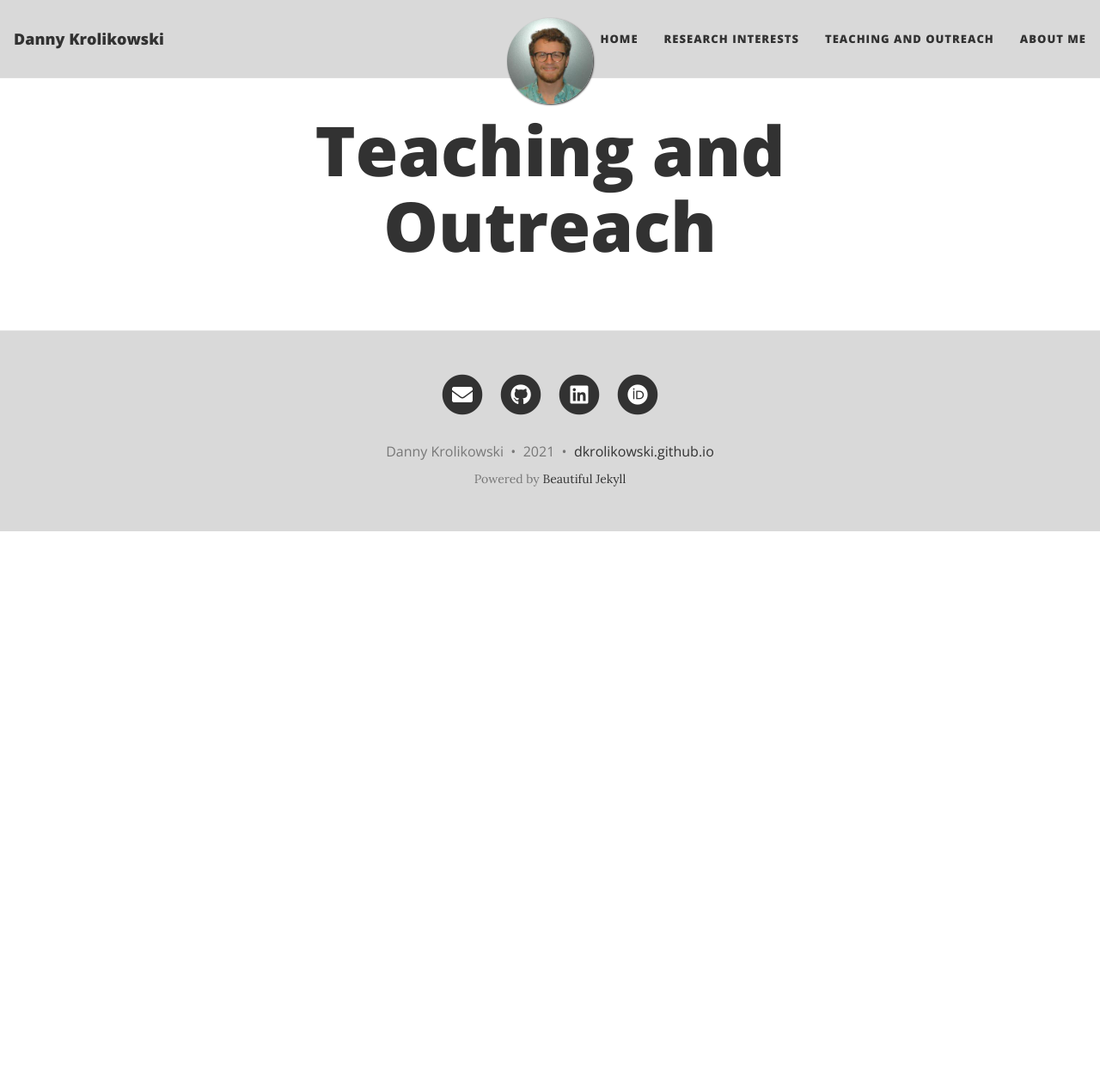
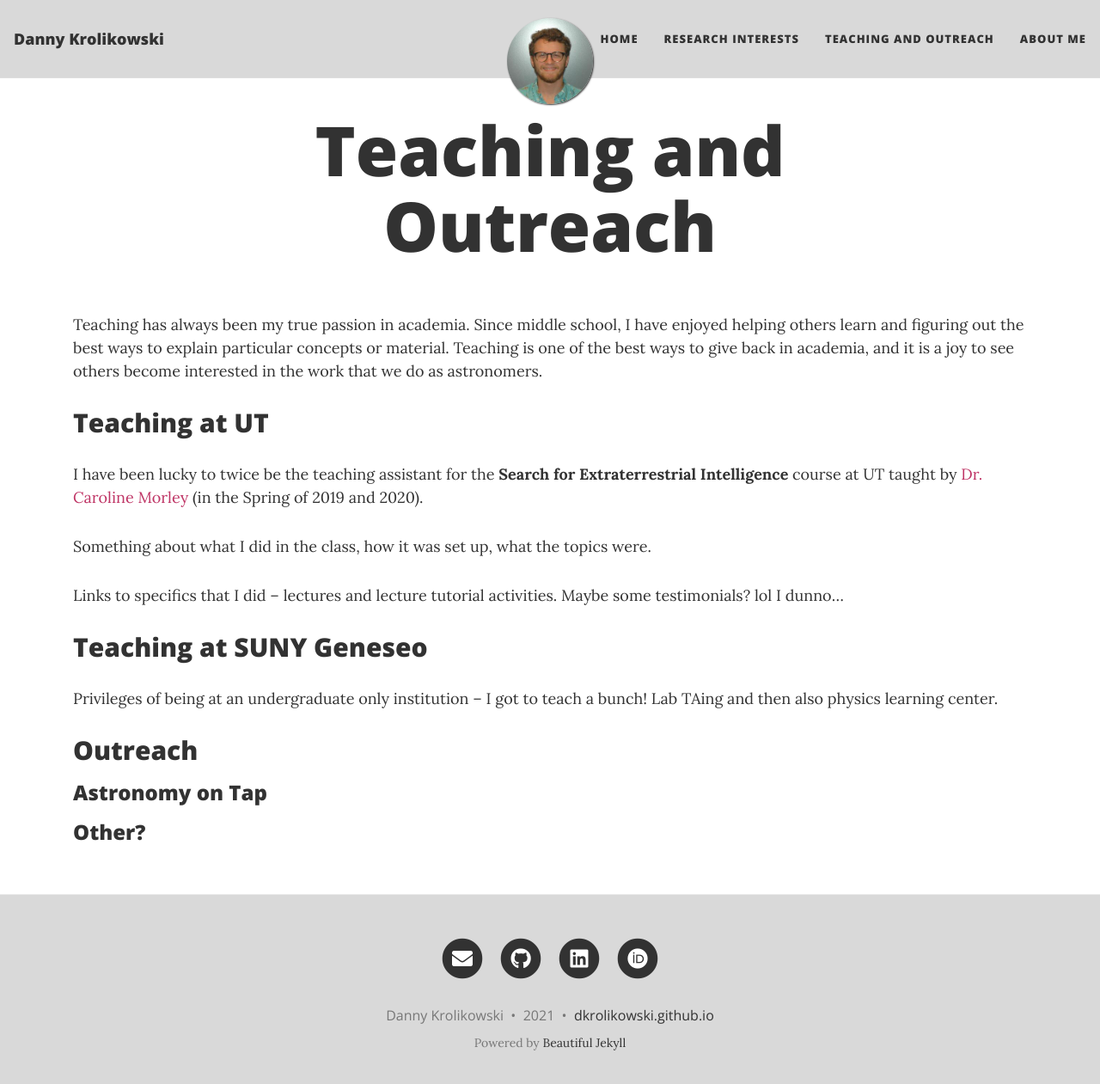
Before and after one commit to dkrolikowski/dkrolikowski.github.io, a Jekyll site: the page built from teach.md, in a window 1280 px wide and 1274 px high. Shown: the top 1261 px of the window at 86% size. Built offline with Jekyll 4.4.1, drawn with Linux system fonts in a browser that asks for light colours; nearby versions of some CDN libraries.

Commit message:
Started the teaching page.

```diff
--- a/teach.md
+++ b/teach.md
@@ -3,3 +3,23 @@ layout: page
 title: Teaching and Outreach
 subtitle:
 ---
+
+Teaching has always been my true passion in academia. Since middle school, I have enjoyed helping others learn and figuring out the best ways to explain particular concepts or material. Teaching is one of the best ways to give back in academia, and it is a joy to see others become interested in the work that we do as astronomers.
+
+## Teaching at UT
+
+I have been lucky to twice be the teaching assistant for the **Search for Extraterrestrial Intelligence** course at UT taught by [Dr. Caroline Morley](https://carolinemorley.com) (in the Spring of 2019 and 2020).
+
+Something about what I did in the class, how it was set up, what the topics were.
+
+Links to specifics that I did -- lectures and lecture tutorial activities. Maybe some testimonials? lol I dunno...
+
+## Teaching at SUNY Geneseo
+
+Privileges of being at an undergraduate only institution -- I got to teach a bunch! Lab TAing and then also physics learning center.
+
+## Outreach
+
+### Astronomy on Tap
+
+### Other?
```
